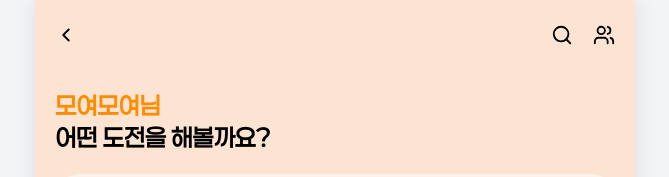
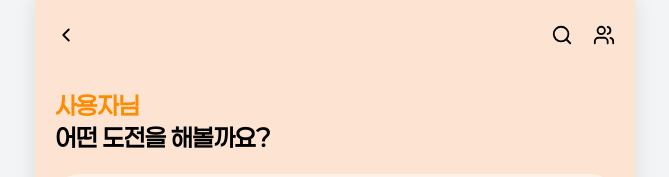
Before and after one commit to yeeun426/moyeo-web, a Next.js app: page /challenge in a window 1280 px wide. Shown: the top 177 px of the page, without its empty margins (305-974 px from the left). Built offline with nearby package versions, Linux system fonts and the light colour scheme.

Commit message:
feat : 하드 코딩 변경

```diff
--- a/src/app/challenge/page.tsx
+++ b/src/app/challenge/page.tsx
@@ -85,27 +85,19 @@ export default function Challenge() {
     return `${date.getMonth() + 1}.${date.getDate()}`;
   };
 
-  // 시간 포맷팅 함수 (분을 시간:분 형태로 변환)
-  // const formatTime = (minutes?: number) => {
-  //   if (minutes == null) return "";
-  //   const hours = Math.floor(minutes / 60);
-  //   const mins = minutes % 60;
-  //   return `${hours.toString().padStart(2, "0")}:${mins.toString().padStart(2, "0")}`;
-  // };
-
-  // 챌린지 타입별 아이콘 색상
   const getIconColor = (type: string, status: string) => {
     if (status !== "RECRUITING") return "#BABABA";
     return type === "TIME" ? "orange" : "#BABABA";
   };
 
+  const nickname = sessionStorage.getItem("nickname") || "사용자";
   return (
     <div className="min-h-screen" style={{ backgroundColor: "#FCE3D2" }}>
       <Header background="#FCE3D2" title="" />
 
       <div className="px-5 pb-24 pt-5">
         <h1 className="text-2xl font-bold mb-5 leading-8">
-          <span style={{ color: "#FE8C00" }}>모여모여님</span>
+          <span style={{ color: "#FE8C00" }}>{nickname}님</span>
           <br />
           어떤 도전을 해볼까요?
         </h1>
```
